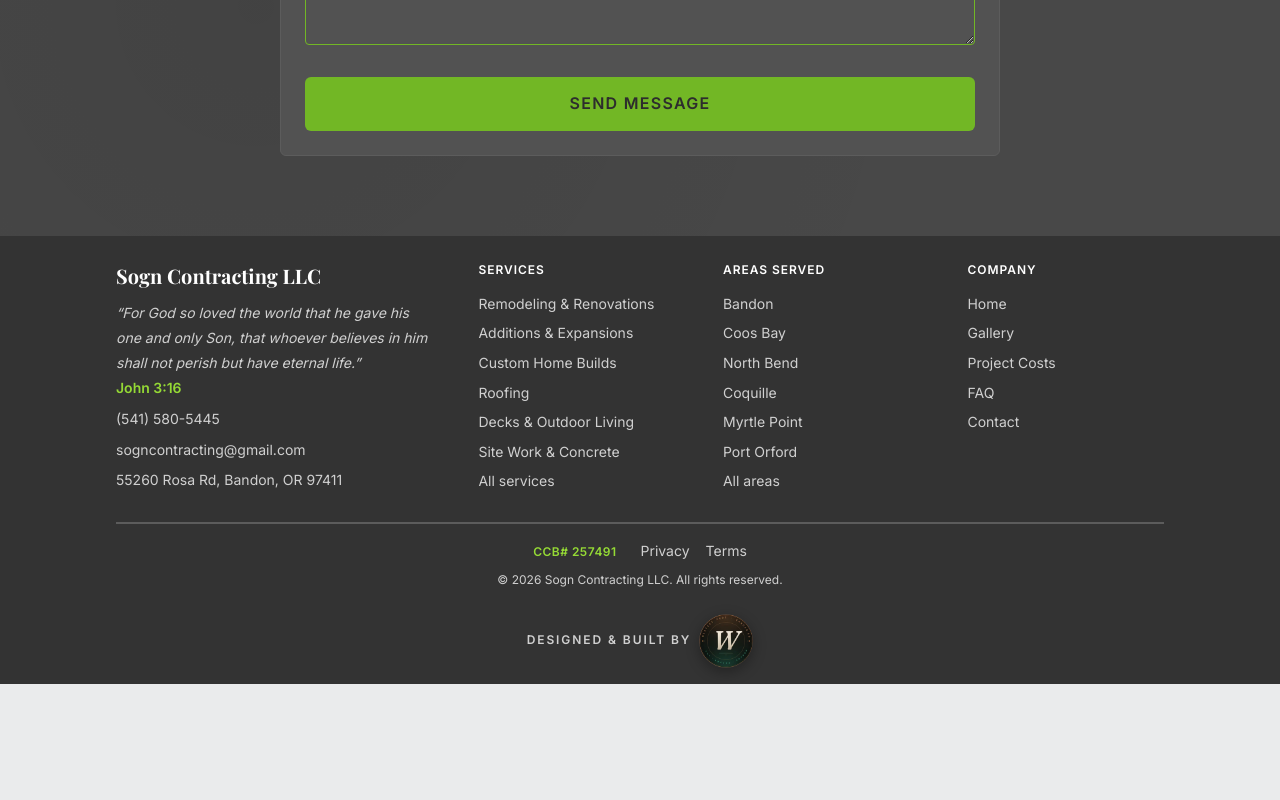
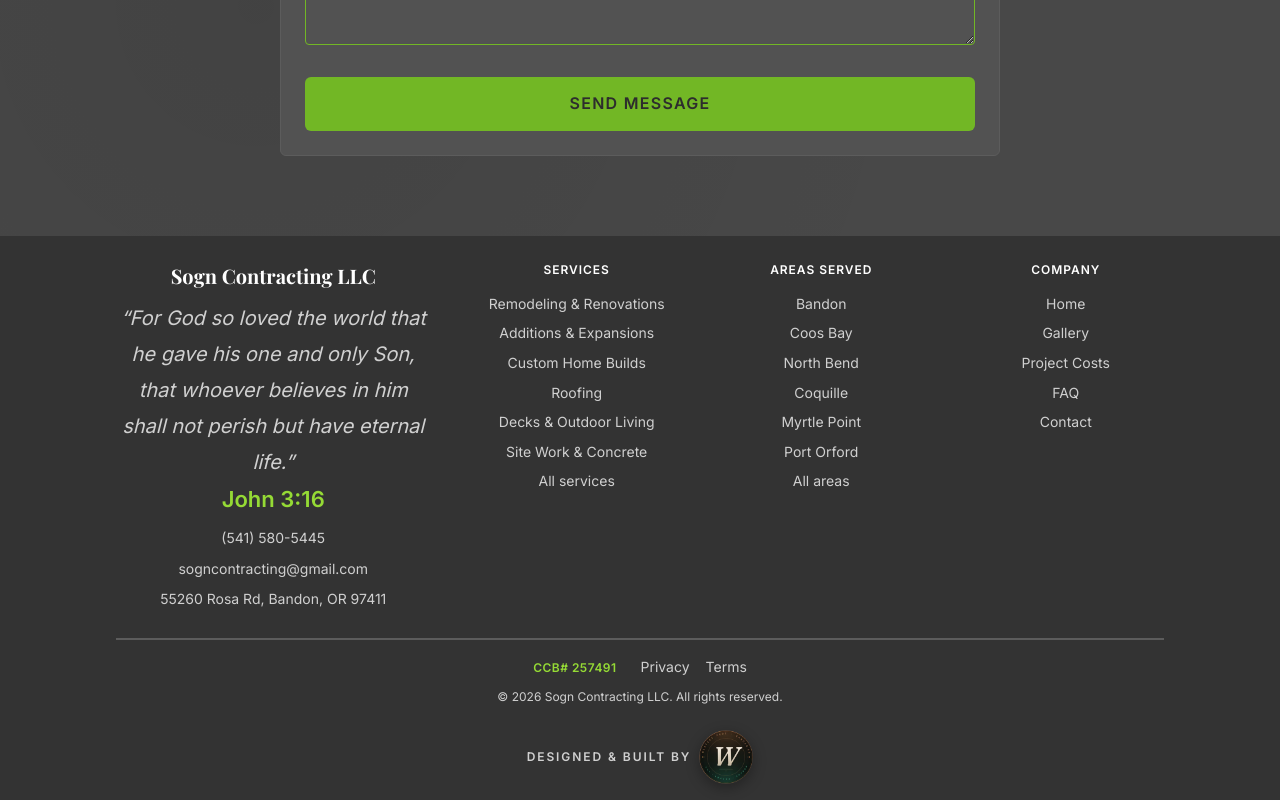
Before and after one commit to Preston2012/Sogncontracting, a Next.js app: page / in a window 1280 px wide. Shown: the part 3858-4658 px from the top of the page. Before the commit the page ends 4542 px from the top, so only its background shows below. Built offline with nearby package versions, Linux system fonts and the light colour scheme.

Commit message:
footer: center-align content, enlarge scripture verse and reference

```diff
--- a/components/Footer.module.css
+++ b/components/Footer.module.css
@@ -2,6 +2,7 @@
   background-color: var(--bg-footer);
   color: var(--text-on-dark);
   padding: var(--space-lg) 0 var(--space-md);
+  text-align: center;
 }
 
 .inner {
@@ -16,6 +17,7 @@
   grid-column: 1 / -1;
   display: flex;
   flex-direction: column;
+  align-items: center;
   gap: var(--space-sm);
 }
 
@@ -27,7 +29,7 @@
 }
 
 .scripture {
-  font-size: var(--text-small);
+  font-size: 1.25rem;
   line-height: var(--leading-relaxed);
   color: var(--text-on-dark-sub);
   max-width: 400px;
@@ -35,6 +37,7 @@
 }
 
 .verse {
+  font-size: 1.375rem;
   color: var(--sogn-green-on-dark);
   font-weight: var(--weight-semibold);
   font-style: normal;
@@ -44,6 +47,7 @@
 .contact {
   display: flex;
   flex-direction: column;
+  align-items: center;
   gap: var(--space-sm);
 }
 
@@ -126,6 +130,7 @@
 .col {
   display: flex;
   flex-direction: column;
+  align-items: center;
   gap: var(--space-sm);
 }
 
@@ -141,6 +146,7 @@
 .colList {
   display: flex;
   flex-direction: column;
+  align-items: center;
   gap: var(--space-xs);
   list-style: none;
 }
```
